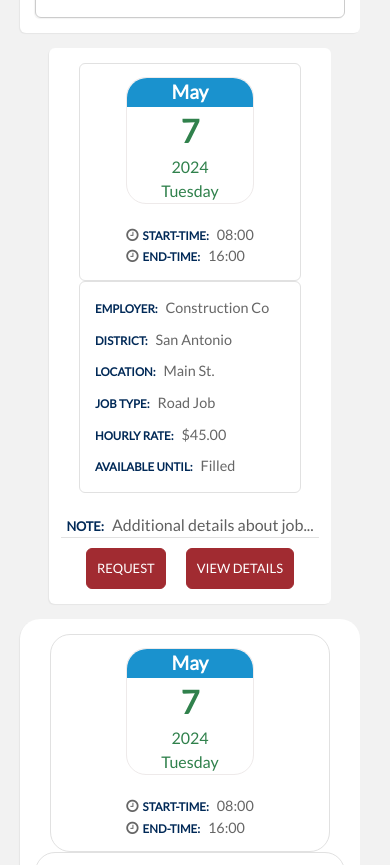
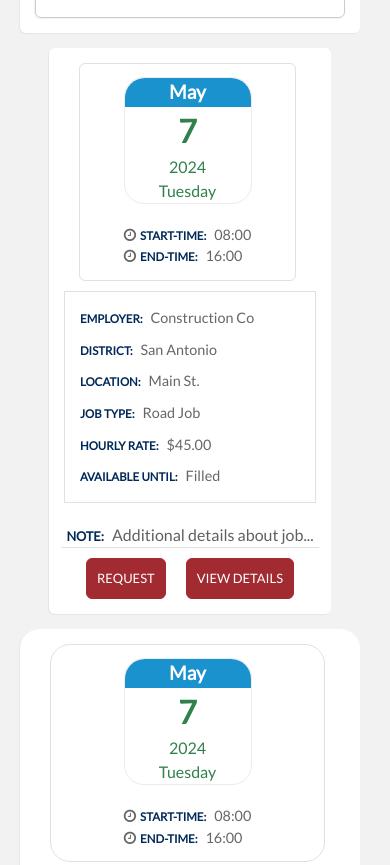
Before and after one commit to samEcarey/xdwebredesign, a plain HTML site: page redesign-availablejobs.html in a window 390 px wide. Shown: the part 1487-2352 px from the top of the page. Drawn offline with nearby package versions, Linux system fonts and the light colour scheme; a script that the page names is missing; files whose address does not match are found by name.

Commit message:
Availablejobs- ADDED responsiveness

```diff
--- a/App_Themes/NewXtraDuty/availablejobsStyle.css
+++ b/App_Themes/NewXtraDuty/availablejobsStyle.css
@@ -130,25 +130,14 @@ margin: auto;
 .rounded-border{
   border-radius: 20px !important;
 }
-@media (max-width: 992px) {
-  .date-time-section, .employer-info {
-      margin-right: 0;
-      margin-bottom: 10px;
+
+@media screen and (max-width: 992px){
+  .timing-employer-container{
+    gap: 10px;
   }
-  .calendar-box {
-    width: 5rem;
+  .employer-info, .date-time-container{
+    flex: 1;
+    width: 100%;
+  }
 
-  }
 }
-@media (max-width: 778px) {
-  .date-time-section, .employer-info {
-      margin-right: 0;
-      margin-bottom: 10px;
-  }
-  .calendar-box {
-    width: 8rem;
-
-  }
-}
-
-/*Third design*/
--- a/redesign-availablejobs.html
+++ b/redesign-availablejobs.html
@@ -403,7 +403,7 @@
         <div class="card-admin rounded">
             <div class="row  timing-employer-container rounded">
 
-                <div class="col-md-6">
+                <div class="col-md-6 date-time-container">
                     <div class="date-time-section rounded">
                         <div class="calendar-box ">
                             <div class="rs-month-new"><strong>May</strong></div>
@@ -418,8 +418,8 @@
                     </div>
                 </div>
 
-                <div class="col-md-6">
-                    <div class="employer-info rounded">
+                <div class="col-md-6 employer-info">
+                    <div class="rounded">
                         <div><span>Employer:</span> Construction Co</div>
                         <div><span>District:</span> San Antonio </div>
                         <div><span>Location:</span> Main St.</div>
@@ -455,11 +455,11 @@
 
 <!-- Third option here -->
                                         <div class="row" id="divJobID9315">
-                                            <div class="col-xs-12 container ">
+                                            <div class="col-xs-12">
                                                 <div class="card-admin rounded-border">
                                                     <div class="row timing-employer-container rounded-border">
                                                         <!-- Left Section for Date and Time -->
-                                                        <div class="col-md-4">
+                                                        <div class="col-md-4 date-time-container">
                                                             <div class="date-time-section rounded-border">
                                                                 <div class="calendar-box ">
                                                                     <div class="rs-month-new"><strong>May</strong></div>
@@ -530,7 +530,7 @@
         <div class="card-admin rounded">
             <div class="row timing-employer-container rounded">
 
-                <div class="col-md-4">
+                <div class="col-md-4 date-time-container">
                     <div class="date-time-section rounded">
                         <div class="calendar-box ">
                             <div class="rs-month-new"><strong>May</strong></div>
```
